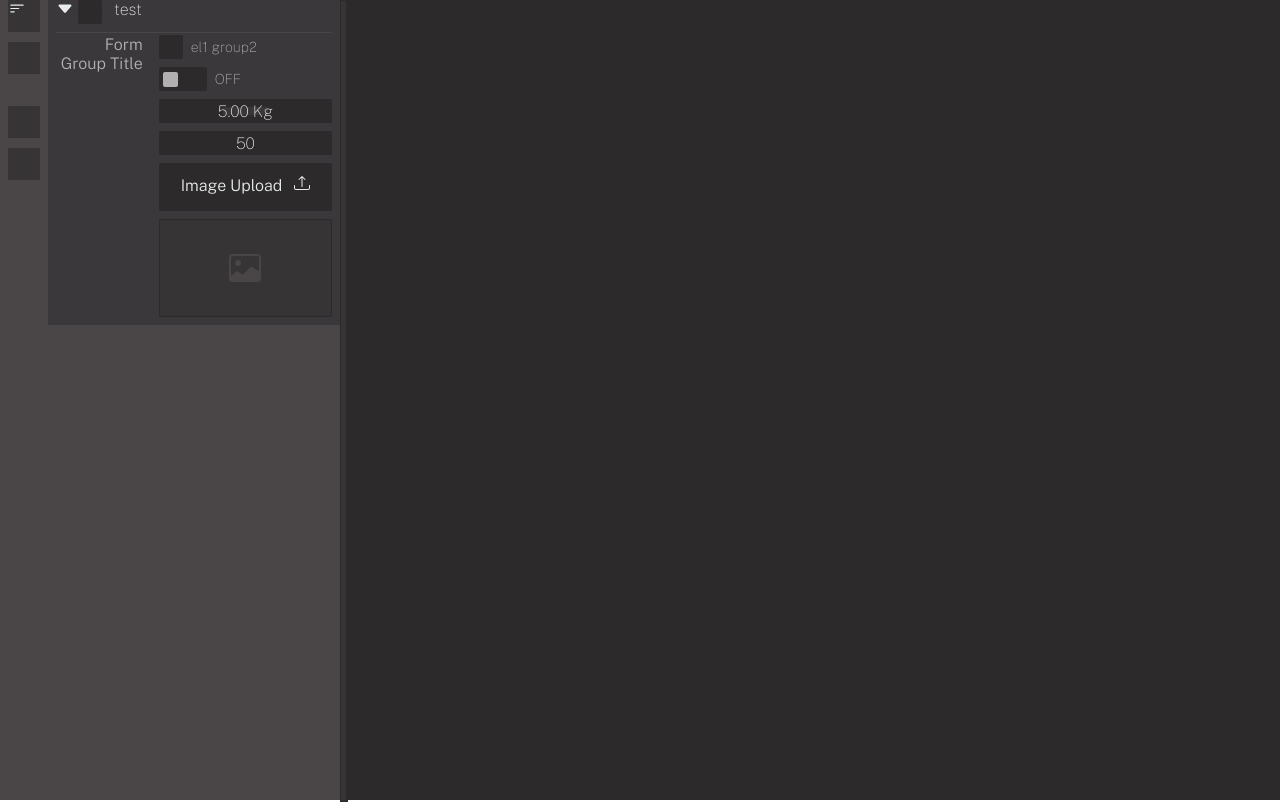
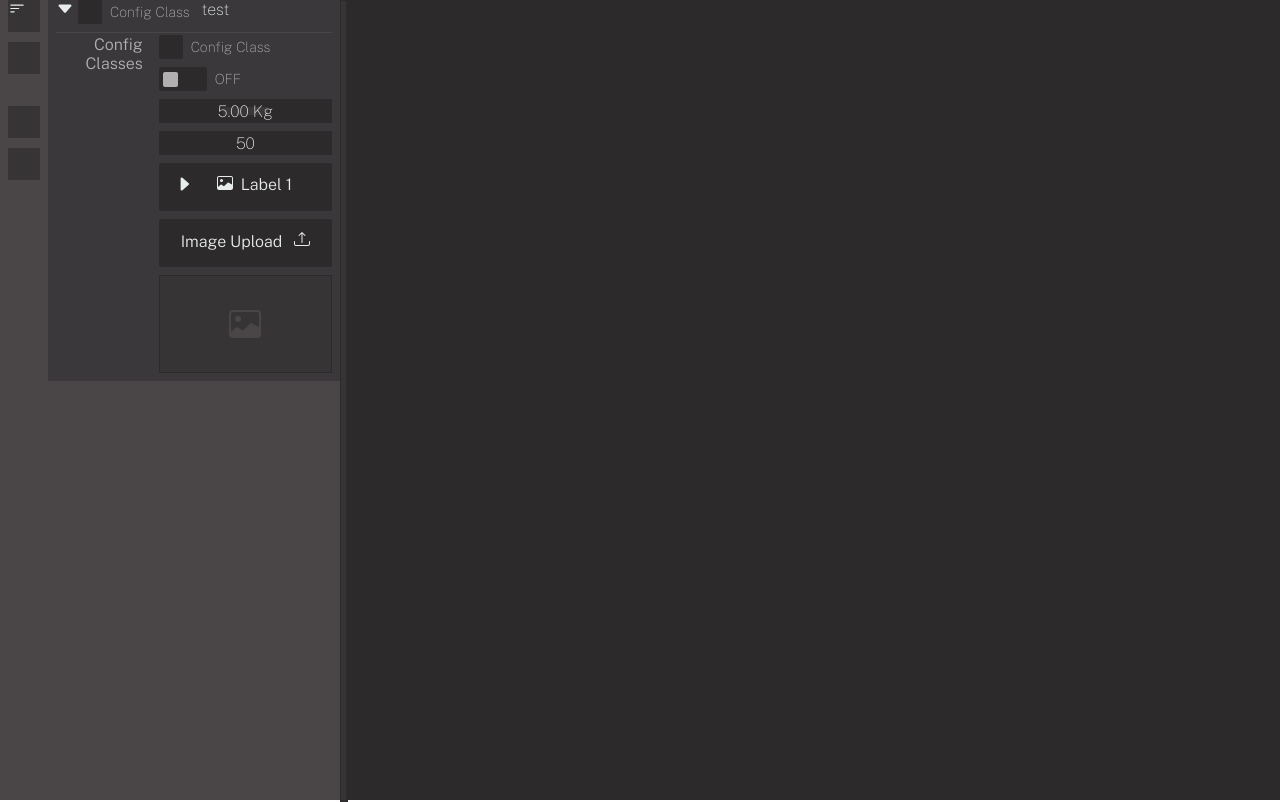
Before and after one commit to merilleo/pixelSorting, a Svelte app: page / in a window 1280 px wide. Built offline with nearby package versions, Linux system fonts and the light colour scheme.

Commit message:
refactor: converted components types and factory method to classes

```diff
--- a/src/components/form-elements/Checkbox.svelte
+++ b/src/components/form-elements/Checkbox.svelte
@@ -1,44 +1,19 @@
 <script context="module" lang="ts">
 
     import {type BooleanStoreType, createBooleanStore} from "../../core/stores/BooleanStoreObject";
+    import {BaseConfig} from "../../core/tools/BaseConfig";
 
-    export type CheckboxConfig = {
-        /**
-         * Represents the checked state of the Checkbox.
-         * Provides a reactive (svelte store) boolean number indicating whether the checkbox is checked.
-         */
+    export class CheckboxConfig extends BaseConfig {
         checked: BooleanStoreType;
+        disabled: BooleanStoreType;
+        label: string;
 
-        /**
-         * Represents the disabled state of the Checkbox.
-         * Provides a reactive (svelte store) boolean number indicating whether the checkbox is disabled.
-         */
-        disabled: BooleanStoreType;
-
-        /**
-         * A constant prop indicating the type of the component.
-         */
-        componentName: "checkbox";
-
-        /**
-         * Optional property. If provided, it will be used as the label of the Checkbox.
-         */
-        label?: string;
-    };
-
-    /**
-     * Creates a Checkbox store object with the provided label.
-     *
-     * @param {string} label - The label for the Checkbox.
-     * @return {CheckboxConfig} - The created Checkbox store object.
-     */
-    export function createCheckboxConfig(label:string): CheckboxConfig {
-        return {
-            checked: createBooleanStore(),
-            disabled: createBooleanStore(),
-            label: label,
-            componentName: "checkbox"
-        };
+        constructor(label?:string) {
+            super("checkbox");
+            this.checked = createBooleanStore();
+            this.disabled = createBooleanStore();
+            this.label = label === undefined ? "" : label;
+        }
     }
 </script>
 <script lang="ts">
@@ -46,7 +21,7 @@
     import InputBlocker from "./utils/InputBlocker.svelte";
     import Icon from "../generals/Icon.svelte";
 
-    export let config: CheckboxConfig = createCheckboxConfig("");
+    export let config: CheckboxConfig = new CheckboxConfig();
 
 
     // tracking store values
@@ -57,11 +32,19 @@
 
     $: checkedClass = checked ? "checked" : "";
 
+    function handleKeyUp(event: KeyboardEvent): void {
+        event.preventDefault();
+
+        if (event.key === "Enter") {
+            config.checked.toggle;
+        }
+    }
+
 </script>
 <div class="checkbox-container input-container">
     <div class="checkbox bg-darkest  {checkedClass}"
          on:click={config.checked.toggle}
-         role="checkbox" aria-checked="{checked}" tabindex="0" on:keyup={config.checked.toggle}>
+         role="checkbox" aria-checked="{checked}" tabindex="0" on:keyup={handleKeyUp}>
         {#if checked }
             <Icon icon="check" size="{1.5}"/>
         {/if}
--- a/src/components/form-elements/Dropdown.svelte
+++ b/src/components/form-elements/Dropdown.svelte
@@ -1,9 +1,10 @@
 <script lang="ts" context="module">
 
     import type {IconName} from "../generals/Icon.svelte";
+    import {BaseConfig} from "../../core/tools/BaseConfig";
 
     // TODO refactor to class structure
-    export type DropdownItem = {
+    /*export type DropdownItem = {
         label: string;
         value: string;
         icon: IconName | null;
@@ -29,6 +30,27 @@
             items: items,
             componentName: "dropdown"
         };
+    }*/
+
+    export class DropdownConfig extends BaseConfig {
+        activeItem: DropdownItem;
+        items: DropdownItem[];
+        constructor(items: DropdownItem[], defaultItem?: DropdownItem) {
+            super("dropdown");
+            this.activeItem = defaultItem === undefined ? items[0] : defaultItem;
+            this.items = items;
+        }
+    }
+
+    export class DropdownItem {
+        label: string;
+        value: string;
+        icon: IconName | null;
+        constructor(label:string , value: string, icon?: IconName) {
+            this.label = label;
+            this.value = value;
+            this.icon = icon === undefined ? null : icon;
+        }
     }
 
 </script>
@@ -41,7 +63,7 @@
 
     const itemIconSize = 1; // is in rem
 
-    export let config = createDropdownConfig([]);
+    export let config = new DropdownConfig([]);
 
     function toggleDropdown() {
         showDropdown = !showDropdown;
--- a/src/components/form-elements/Slider.svelte
+++ b/src/components/form-elements/Slider.svelte
@@ -2,40 +2,37 @@
 
     import {createNumberStore, type NumberStoreType} from "../../core/stores/NumberStoreObject";
     import {type BooleanStoreType, createBooleanStore} from "../../core/stores/BooleanStoreObject";
+    import {BaseConfig} from "../../core/tools/BaseConfig";
 
     export type NumberTypes = "integer"|"float";
 
-    export type SliderConfig = {
+    export class SliderConfig extends BaseConfig {
         mode: NumberTypes;
         number: NumberStoreType;
         disabled: BooleanStoreType;
-        componentName: "slider";
         start: number;
         min: number;
         max: number;
         step: number;
         unit: string;
-    };
-
-    export function createSliderConfig (
+        constructor(
             mode: NumberTypes,
             start: number,
             min: number,
             max: number,
             step: number,
             unit: string
-    ): SliderConfig {
-        return {
-            mode: mode,
-            number: createNumberStore(start),
-            disabled: createBooleanStore(),
-            componentName: "slider",
-            start: start,
-            min: min,
-            max: max,
-            step: step,
-            unit: unit,
-        };
+        ) {
+            super("slider");
+            this.mode = mode;
+            this.number = createNumberStore(start);
+            this.disabled = createBooleanStore();
+            this.start = start;
+            this.min = min;
+            this.max = max;
+            this.step = step;
+            this.unit = unit;
+        }
     }
 </script>
 
--- a/src/components/form-elements/Switch.svelte
+++ b/src/components/form-elements/Switch.svelte
@@ -1,23 +1,21 @@
 <script lang="ts" context="module">
 
     import {type BooleanStoreType, createBooleanStore} from "../../core/stores/BooleanStoreObject";
+    import {BaseConfig} from "../../core/tools/BaseConfig";
 
-    export type SwitchConfig = {
+    export class SwitchConfig extends BaseConfig {
         checked: BooleanStoreType;
         disabled: BooleanStoreType;
-        componentName: "switch";
         labelOff?: string;
         labelOn?: string;
-    };
 
-    export function createSwitchConfig(labelOff?:string, labelOn?:string ): SwitchConfig {
-        return {
-            checked: createBooleanStore(),
-            disabled: createBooleanStore(),
-            componentName: "switch",
-            labelOff: (labelOff !== undefined) ? labelOff : "",
-            labelOn: (labelOn !== undefined) ? labelOn : "",
-        };
+        constructor(labelOff?:string, labelOn?:string ) {
+            super("switch");
+            this.checked = createBooleanStore();
+            this.disabled = createBooleanStore();
+            this.labelOff = (labelOff !== undefined) ? labelOff : "";
+            this.labelOn = (labelOn !== undefined) ? labelOn : "";
+        }
     }
 </script>
 
@@ -25,7 +23,7 @@
     import InputLabel from "./utils/InputLabel.svelte";
     import InputBlocker from "./utils/InputBlocker.svelte";
 
-    export let config: SwitchConfig = createSwitchConfig();
+    export let config: SwitchConfig = new SwitchConfig();
 
     let checked: boolean = false;
     let disabled: boolean = false;
--- a/src/components/generals/Icon.svelte
+++ b/src/components/generals/Icon.svelte
@@ -1,12 +1,14 @@
+<script lang="ts" context="module">
+    import iconJsonFile from "../../resources/icons/bootstrapIcons.json";
+
+    export type IconName = keyof typeof iconJsonFile;
+</script>
+
 <script lang="ts">
 
-    import iconJsonFile from "../../resources/icons/bootstrapIcons.json";
 
-
-    type IconKeys = keyof typeof iconJsonFile;
-    type Icons =  IconKeys;
     type FillColors = "darkest" | "darker" | "dark" | "mid" | "light" | "lighter";
-    export let icon: Icons;
+    export let icon: IconName;
     export let size: number = 1.125;
     export let inline: boolean = false;
     export let fill: FillColors = "lighter";
--- a/src/components/tool-panels/tool-panel-groups/ToolPanelGroupHeader.svelte
+++ b/src/components/tool-panels/tool-panel-groups/ToolPanelGroupHeader.svelte
@@ -1,7 +1,7 @@
 <script lang="ts" context="module">
 
     import {type BooleanStoreType, createBooleanStore} from "../../../core/stores/BooleanStoreObject";
-    import type {CheckboxConfig} from "../../form-elements/Checkbox.svelte";
+    import type {CheckboxConfig, CheckboxConfig} from "../../form-elements/Checkbox.svelte";
     import {createToolPanelGroupToogleConfig} from "./utils/ToolPanelGroupToggle.svelte";
 
     export type ToolPanelGroupHeaderConfig = {
@@ -11,7 +11,7 @@
         componentName: "toolPanelGroupHeader";
     };
 
-    export function createToolPanelGroupHeaderConfig(title: string, checkboxConfig: CheckboxConfig | null): ToolPanelGroupHeaderConfig {
+    export function createToolPanelGroupHeaderConfig(title: string, checkboxConfig: CheckboxConfig | CheckboxConfig | null): ToolPanelGroupHeaderConfig {
         return {
             title: title,
             toggle: createBooleanStore(true),
--- /dev/null
+++ b/src/core/tools/BaseConfig.ts
@@ -0,0 +1,6 @@
+export abstract class BaseConfig {
+    componentName: string;
+    constructor(componentName: string) {
+        this.componentName = componentName;
+    }
+}
--- a/src/core/tools/linear/UIConfig.ts
+++ b/src/core/tools/linear/UIConfig.ts
@@ -1,35 +1,42 @@
-import type {ConfigType} from "../../../TypeLibrary";
-import {createCheckboxConfig} from "../../../components/form-elements/Checkbox.svelte";
-import {createSwitchConfig} from "../../../components/form-elements/Switch.svelte";
-import {createSliderConfig} from "../../../components/form-elements/Slider.svelte";
-import {createImageImportConfig} from "../../../components/form-elements/ImageImport.svelte";
-import {type BooleanStoreType, createBooleanStore} from "../../stores/BooleanStoreObject";
+import {CheckboxConfig} from "../../../components/form-elements/Checkbox.svelte";
+import {SwitchConfig} from "../../../components/form-elements/Switch.svelte";
+import {SliderConfig} from "../../../components/form-elements/Slider.svelte";
+import {ImageImportConfig} from "../../../components/form-elements/ImageImport.svelte";
 import {
     createToolPanelGroupHeaderConfig, type ToolPanelGroupHeaderConfig
 } from "../../../components/tool-panels/tool-panel-groups/ToolPanelGroupHeader.svelte";
+import {DropdownConfig, DropdownItem} from "../../../components/form-elements/Dropdown.svelte";
+import type {BaseConfig} from "../BaseConfig";
 
 
 export type uiConfig = {
     header: ToolPanelGroupHeaderConfig;
     body: {
         title: string;
-        inputs: ConfigType[];
+        inputs: BaseConfig[];
     }[];
 };
 
-const UIConfig: uiConfig[]  = [
+const UIConfig: uiConfig[] = [
     {
-        header: createToolPanelGroupHeaderConfig("test", createCheckboxConfig("")),
+        header: createToolPanelGroupHeaderConfig(
+            "test",
+            new CheckboxConfig("Config Class")
+        ),
 
         body: [
             {
-                title: "Form Group Title",
+                title: "Config Classes",
                 inputs: [
-                    createCheckboxConfig("el1 group2"),
-                    createSwitchConfig("OFF", "ON"),
-                    createSliderConfig("float", 5,-5, 10, 0.1, "Kg"),
-                    createSliderConfig("integer", 50,0, 100, 1, ""),
-                    createImageImportConfig(),
+                    new CheckboxConfig("Config Class"),
+                    new SwitchConfig("OFF", "ON"),
+                    new SliderConfig("float", 5,-5, 10, 0.1, "Kg"),
+                    new SliderConfig("integer", 50,0, 100, 1, ""),
+                    new DropdownConfig([
+                        new DropdownItem("Label 1", "val1", "image"),
+                        new DropdownItem("Label 2", "val2")
+                    ]),
+                    new ImageImportConfig(),
                 ]
             }
         ]
```
Also changed, not shown: src/TypeLibrary.ts (deleted, +0 -8 lines), src/components/form-elements/ImageImport.svelte (+6 -9 lines). Lines whose indentation alone changed are shown as unchanged.
